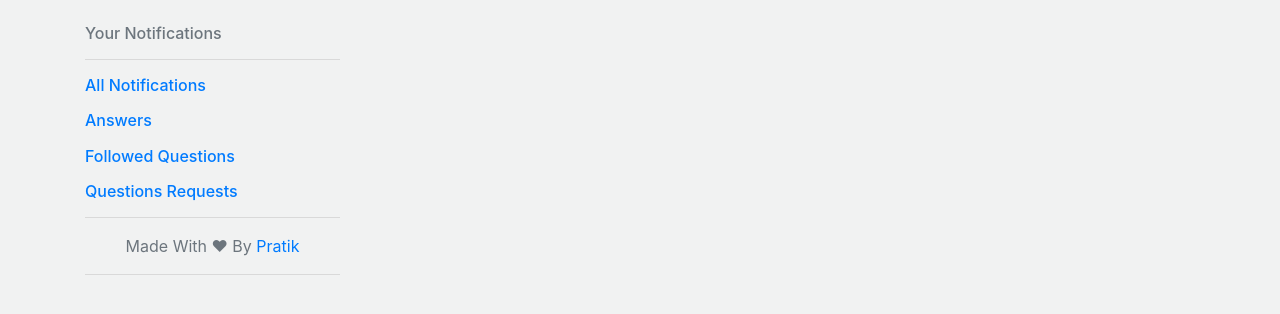
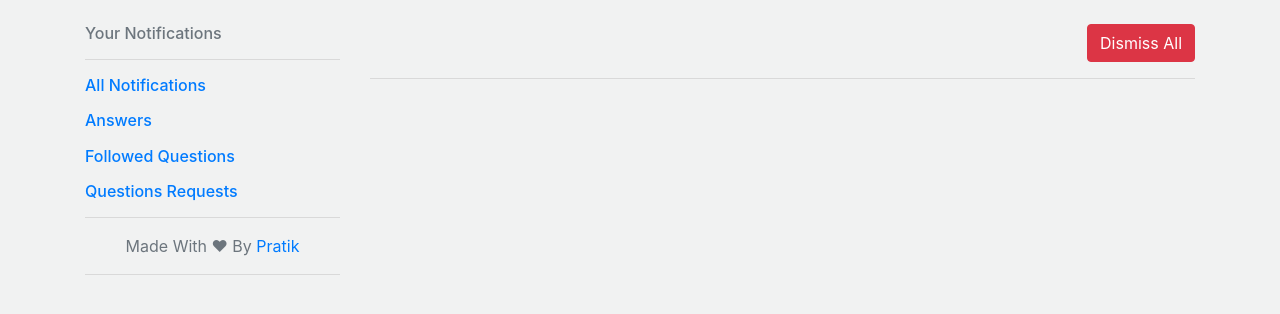
Before and after one commit to singhkumarpratik/prashnottar-django, a Django app: page /notifications/all/ in a window 1280 px wide. Shown: the part 56-370 px from the top of the page. Run offline with Django 3.2, Linux system fonts and the light colour scheme; data that the repository does not hold is empty; some libraries are stand-ins or nearby versions.

Commit message:
added notification dismiss

```diff
--- a/notifications/urls.py
+++ b/notifications/urls.py
@@ -17,4 +17,6 @@ urlpatterns = [
     path(
         "<int:pk>", views.NotificationDetailView.as_view(), name="notification_detail",
     ),
+    path("dismiss/all", views.dismiss_notification, name="dismiss_all_notification",),
+    path("dismiss/<int:pk>", views.dismiss_notification, name="dismiss_notification",),
 ]
--- a/notifications/views.py
+++ b/notifications/views.py
@@ -19,7 +19,6 @@ class NotificationListView(ListView):
 class NotificationDetailView(DetailView):
     model = Notification
     queryset = Notification.objects.all()
-    # context_object_name = "notification"
 
     def get_context_data(self, **kwargs):
         context = super(NotificationDetailView, self).get_context_data(**kwargs)
@@ -38,6 +37,7 @@ class NotificationDetailView(DetailView):
 
 class NotificationAnswerListView(ListView):
     model = Notification
+    template_name = "notifications/notification_list.html"
 
     def get_context_data(self, **kwargs):
         context = super().get_context_data(**kwargs)
@@ -50,6 +50,7 @@ class NotificationAnswerListView(ListView):
 
 class NotificationFollowedQuestionsListView(ListView):
     model = Notification
+    template_name = "notifications/notification_list.html"
 
     def get_context_data(self, **kwargs):
         context = super().get_context_data(**kwargs)
@@ -60,8 +61,15 @@ class NotificationFollowedQuestionsListView(ListView):
         return context
 
 
-def show_notifications(request, notification_id):
-    notification = Notification.objects.get(id=notification_id)
-    return render(
-        request, "notifications/notification.html", {"notification": notification}
-    )
+def dismiss_notification(request, pk=None):
+    if request.user.is_authenticated:
+        try:
+            if pk is None:
+                """dismiss all"""
+                Notification.objects.filter(to_user=request.user.pk).delete()
+                return JsonResponse({"dismiss_all": True, "success": True})
+            else:
+                Notification.objects.get(pk=pk).delete()
+                return JsonResponse({"success": True})
+        except:
+            return JsonResponse({"success": False})
--- /dev/null
+++ b/static/js/dismiss_notifications.js
@@ -0,0 +1,25 @@
+$('input[name="dismiss"]').click(function (e) {
+    e.preventDefault();
+    var pk = $(this).attr("data-pk");
+    if (pk) {
+        var href = window.location.origin + "/notifications/dismiss/" + pk;
+    } else {
+        var href = window.location.origin + "/notifications/dismiss/all";
+    }
+    $.ajax({
+        url: href,
+        success: function (response) {
+            if (response["success"]) {
+                if (response["dismiss_all"]) {
+                    $(".dismiss-all").addClass('animate__slideOutRight').delay(1000).queue(function () { $(this).remove(); });;
+                }
+                else {
+                    $(".dismiss" + pk).addClass('animate__slideOutRight').delay(1000).queue(function () { $(this).remove(); });;
+                }
+            }
+        },
+        error: function (response) {
+            console.log(response);
+        }
+    });
+});
--- a/templates/base.html
+++ b/templates/base.html
@@ -9,6 +9,7 @@
   <link href="{% static 'css/bootstrap.min.css' %}" rel="stylesheet">
   <link href="https://fonts.googleapis.com/css2?family=Crimson+Text:wght@400;600&display=swap" rel="stylesheet">
   <link rel="stylesheet" href="{% static 'css/styles.css' %}">
+  {% block head %}{% endblock head %}
   <title>{% block title %}{% endblock %}</title>
 </head>
 
--- a/templates/notifications/base.html
+++ b/templates/notifications/base.html
@@ -25,7 +25,13 @@
                 <hr>
             </div>
         </div>
-        {% block notification %}{% endblock notification %}
+        <div class="col-md-9">
+            <div class="text-right">
+                <input type="button" value="Dismiss All" name="dismiss" class="btn btn-danger align-right" />
+                <hr>
+            </div>
+            {% block notification %}{% endblock notification %}
+        </div>
     </div>
 </div>
 {% endblock content %}
--- a/templates/notifications/notification_list.html
+++ b/templates/notifications/notification_list.html
@@ -1,10 +1,13 @@
 {% extends "notifications/base.html" %}
 {% load static %}
-
+{% block head %}
+<link rel="stylesheet" href="https://cdnjs.cloudflare.com/ajax/libs/animate.css/4.0.0/animate.min.css" />
+{% endblock head %}
 {% block notification %}
-<div class="col-md-9">
+<div class="animate__animated dismiss-all">
     {% for notification in notifications %}
-    <div class="card mb-2" {% if notification.is_seen %} style="background-color: #F1F2F2;" {% endif %}>
+    <div class="animate__animated card mb-2 dismiss{{notification.pk}}" {% if notification.is_seen %}
+        style="background-color: #F1F2F2;" {% endif %}>
         <div class="card-header">
             <div class="d-flex justify-content-between align-items-center">
                 <div class="d-flex justify-content-between align-items-center">
@@ -29,10 +32,15 @@
                         </div>
                     </a>
                 </div>
+                <div>
+                    <input type="button" value="Dismiss" name="dismiss" class="btn btn-outline-danger"
+                        data-pk="{{notification.pk}}" />
+                </div>
             </div>
         </div>
     </div>
     {% endfor %}
+</div>
 {% if is_paginated %}
 <div class="d-flex flex-row justify-content-center align-items-center">
     <ul class="pagination">
@@ -61,5 +69,8 @@
     </ul>
 </div>
 {% endif %}
-</div>
 {% endblock notification %}
+
+{% block scripts %}
+<script src="{% static 'js/dismiss_notifications.js' %}"></script>
+{% endblock scripts %}
```
Lines whose indentation alone changed are shown as unchanged.
